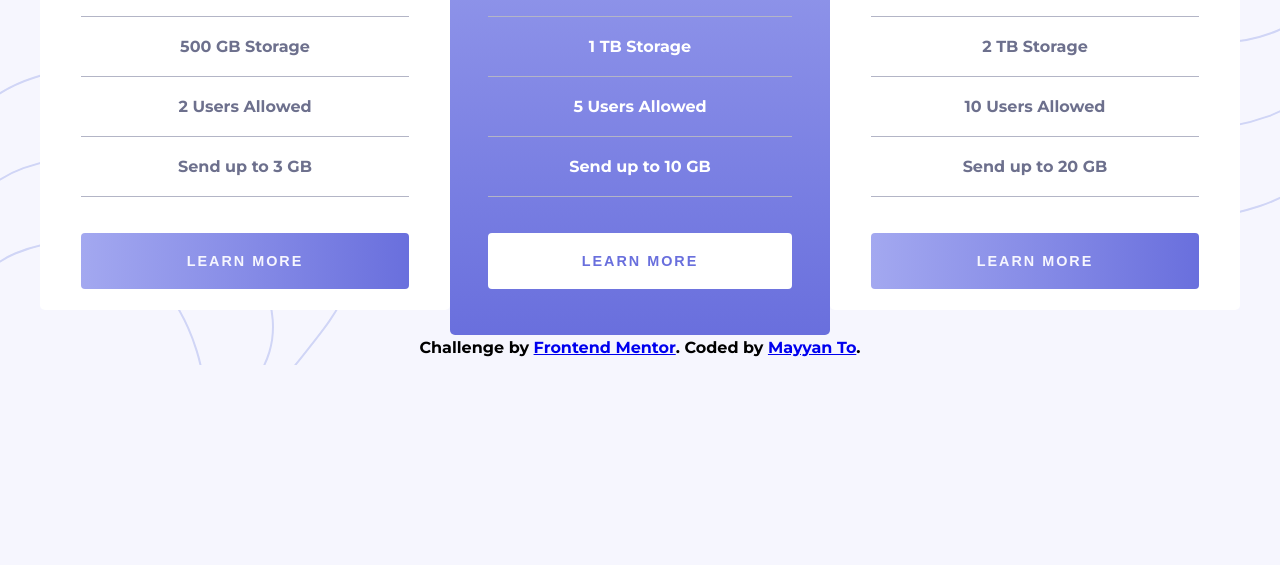
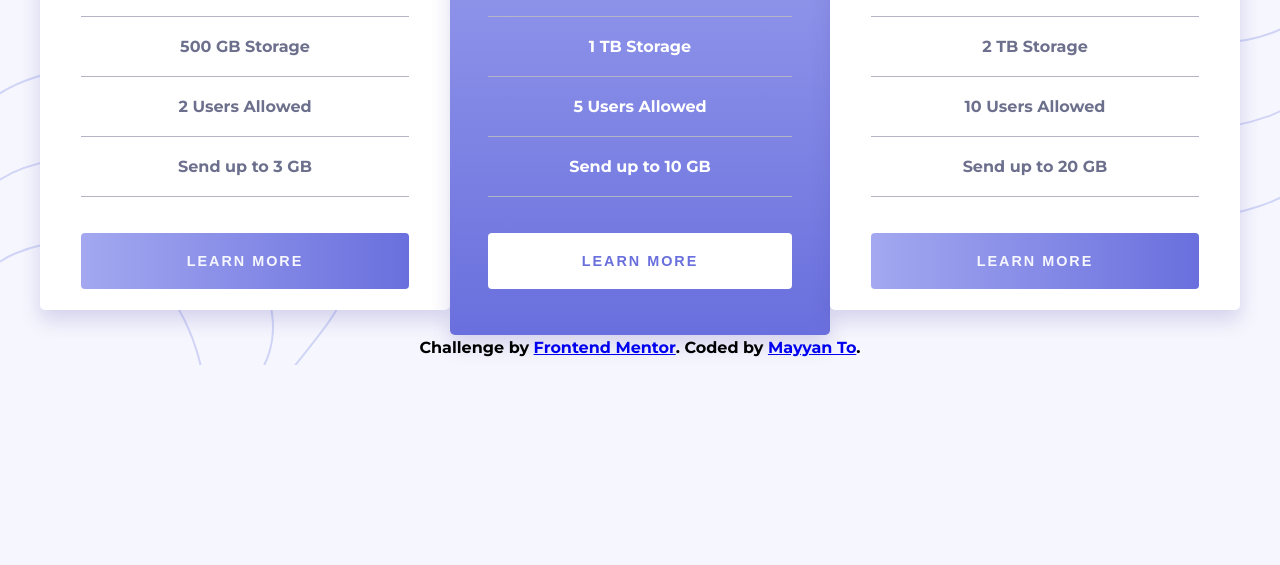
Before and after one commit to MayyanT/FrontEndMentorProjects, a plain HTML site: page Pricing Component & Toggle/index.html in a window 1280 px wide. Shown: the part 435-1000 px from the top of the page. Drawn offline with Linux system fonts and the light colour scheme.

Commit message:
Update style.css

```diff
--- a/Pricing Component & Toggle/style.css
+++ b/Pricing Component & Toggle/style.css
@@ -111,6 +111,7 @@ h2{
     color: hsl(233, 13%, 49%);
     background-color: #fff;
     border-radius: 5px;
+    box-shadow: 0px 10px 20px rgba(74, 68, 163, 0.2);
     justify-content: center;
 }
 
```
